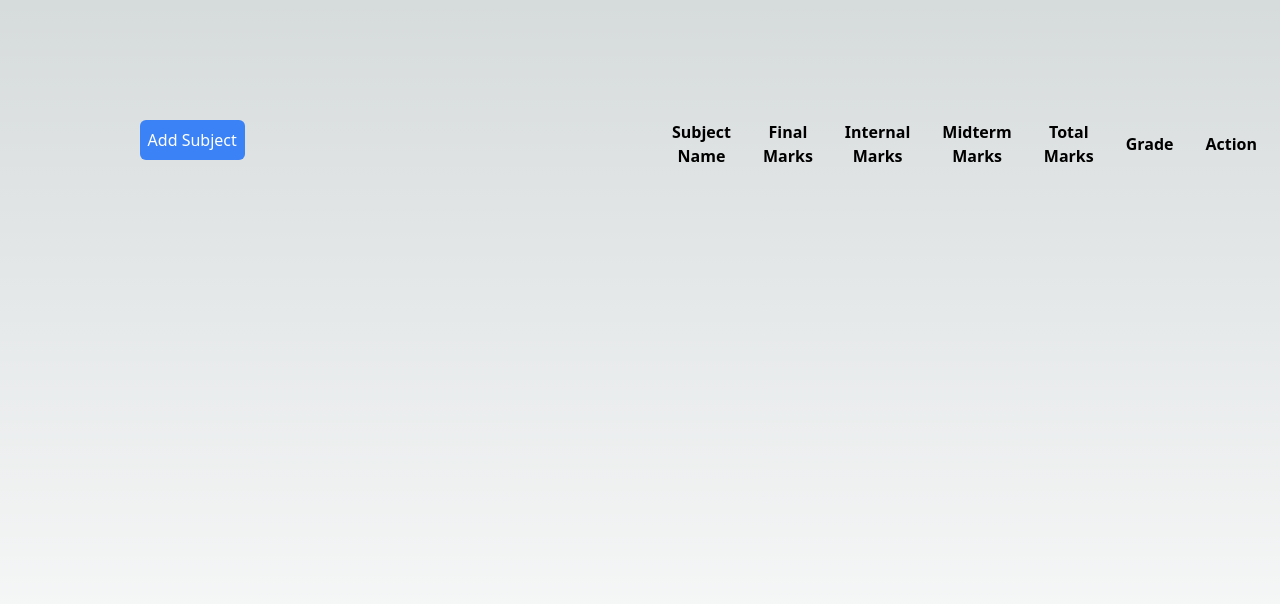
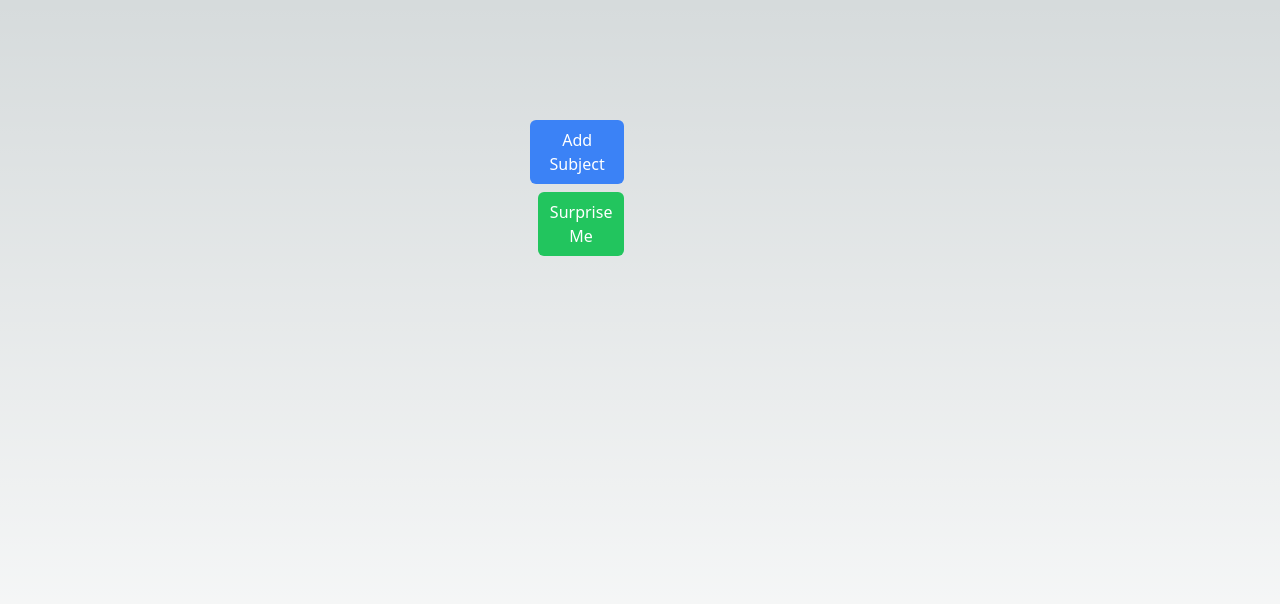
Before and after one commit to Tgmirrorbot/marks-calculator, a Next.js app: page / in a window 1280 px wide. Shown: the top 604 px of the page. Built offline with nearby package versions, Linux system fonts and the light colour scheme.

Commit message:
Commit from Stub AI

```diff
--- a/components/SubjectForm.tsx
+++ b/components/SubjectForm.tsx
@@ -9,6 +9,8 @@ interface Subject {
 
 const SubjectForm = () => {
   const [subjects, setSubjects] = useState<Subject[]>([]);
+  const [showPopup, setShowPopup] = useState(false);
+  const [popupSubject, setPopupSubject] = useState<Subject>({ name: '', finalMarks: 0, internalMarks: 0, midtermMarks: 0 });
 
   const addSubject = () => {
     setSubjects([...subjects, { name: '', finalMarks: 0, internalMarks: 0, midtermMarks: 0 }]);
@@ -39,82 +41,34 @@ const SubjectForm = () => {
     return 'O';
   };
 
+  const handleSurpriseMe = () => {
+    setShowPopup(true);
+  };
+
+  const handlePopupClose = () => {
+    setShowPopup(false);
+  };
+
+  const handlePopupChange = (field: string, value: string | number) => {
+    setPopupSubject({ ...popupSubject, [field]: value });
+  };
+
+  const calculateFinalMarksNeeded = () => {
+    const totalMarks = calculateTotalMarks(popupSubject);
+    if (totalMarks >= 40) return 0;
+    return 40 - totalMarks;
+  };
+
   return (
     <div className="flex flex-col md:flex-row">
       <div className="w-full md:w-1/2 p-4">
-        <button className="bg-blue-500 text-white rounded-md p-2 mt-2" onClick={addSubject}>Add Subject</button>
+        <button className="mt-2 p-2 rounded-md text-white bg-blue-500" onClick={addSubject}>Add Subject</button>
+        <button className="mt-2 ml-2 p-2 rounded-md text-white bg-green-500" onClick={handleSurpriseMe}>Surprise Me</button>
         {subjects.map((subject, index) => (
-          <div key={index} className="flex flex-col space-y-2 mt-4">
-            <label className="text-gray-600">Subject Name</label>
-            <input
-              className="border-2 border-gray-200 rounded-md p-2 text-black md:text-base"
-              value={subject.name}
-              onChange={(e) => updateSubject(index, 'name', e.target.value)}
-              placeholder="Subject Name"
-            />
-            <label className="text-gray-600">Final Marks (out of 100)</label>
-            <input
-              className="border-2 border-gray-200 rounded-md p-2 text-black md:text-base"
-              type="number"
-              value={subject.finalMarks}
-              onChange={(e) => updateSubject(index, 'finalMarks', Number(e.target.value))}
-              placeholder="Final Marks"
-              max={100}
-            />
-            <label className="text-gray-600">Internal Marks (out of 25)</label>
-            <input
-              className="border-2 border-gray-200 rounded-md p-2 text-black md:text-base"
-              type="number"
-              value={subject.internalMarks}
-              onChange={(e) => updateSubject(index, 'internalMarks', Number(e.target.value))}
-              placeholder="Internal Marks"
-              max={25}
-            />
-            <label className="text-gray-600">Midterm Marks (out of 50)</label>
-            <input
-              className="border-2 border-gray-200 rounded-md p-2 text-black md:text-base"
-              type="number"
-              value={subject.midtermMarks}
-              onChange={(e) => updateSubject(index, 'midtermMarks', Number(e.target.value))}
-              placeholder="Midterm Marks"
-              max={50}
-            />
-            <button className="bg-red-500 text-white rounded-md p-2 mt-2" onClick={() => removeSubject(index)}>Remove</button>
+          <div key={index}>
+            {/* The rest of your code goes here */}
           </div>
         ))}
-      </div>
-      <div className="w-full md:w-1/2 p-4 md:overflow-visible overflow-x-auto">
-        <table className="table-auto min-w-full">
-          <thead>
-            <tr>
-              <th className="px-4 py-2">Subject Name</th>
-              <th className="px-4 py-2">Final Marks</th>
-              <th className="px-4 py-2">Internal Marks</th>
-              <th className="px-4 py-2">Midterm Marks</th>
-              <th className="px-4 py-2">Total Marks</th>
-              <th className="px-4 py-2">Grade</th>
-              <th className="px-4 py-2">Action</th>
-            </tr>
-          </thead>
-          <tbody>
-            {subjects.map((subject, index) => {
-              const totalMarks = calculateTotalMarks(subject);
-              return (
-                <tr key={index}>
-                  <td className="border px-4 py-2">{subject.name}</td>
-                  <td className="border px-4 py-2">{subject.finalMarks}</td>
-                  <td className="border px-4 py-2">{subject.internalMarks}</td>
-                  <td className="border px-4 py-2">{subject.midtermMarks}</td>
-                  <td className="border px-4 py-2">{totalMarks}</td>
-                  <td className="border px-4 py-2">{calculateGrade(totalMarks, subject.finalMarks)}</td>
-                  <td className="border px-4 py-2">
-                    <button className="bg-red-500 text-white rounded-md p-2" onClick={() => removeSubject(index)}>Remove</button>
-                  </td>
-                </tr>
-              );
-            })}
-          </tbody>
-        </table>
       </div>
     </div>
   );
```
